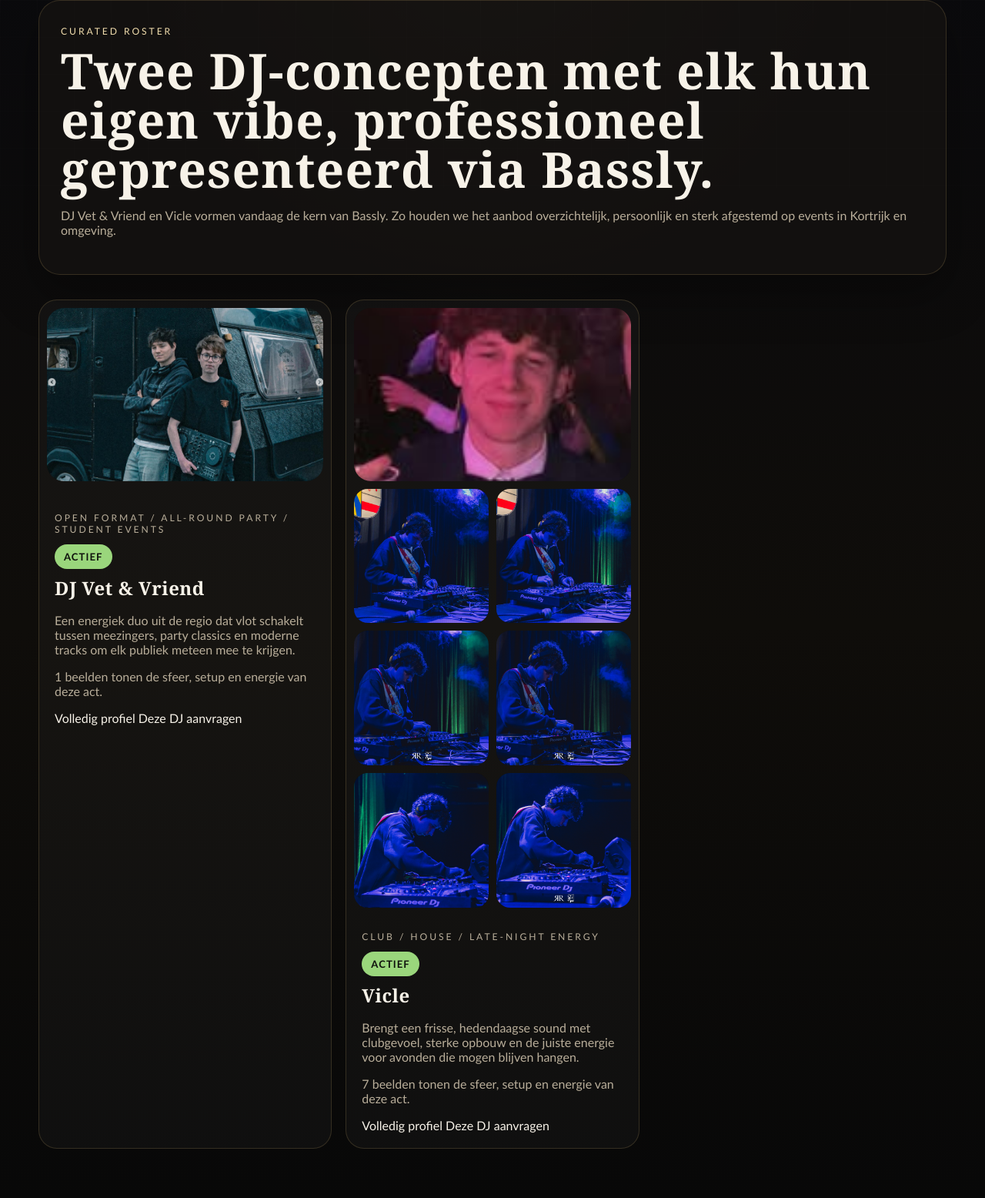
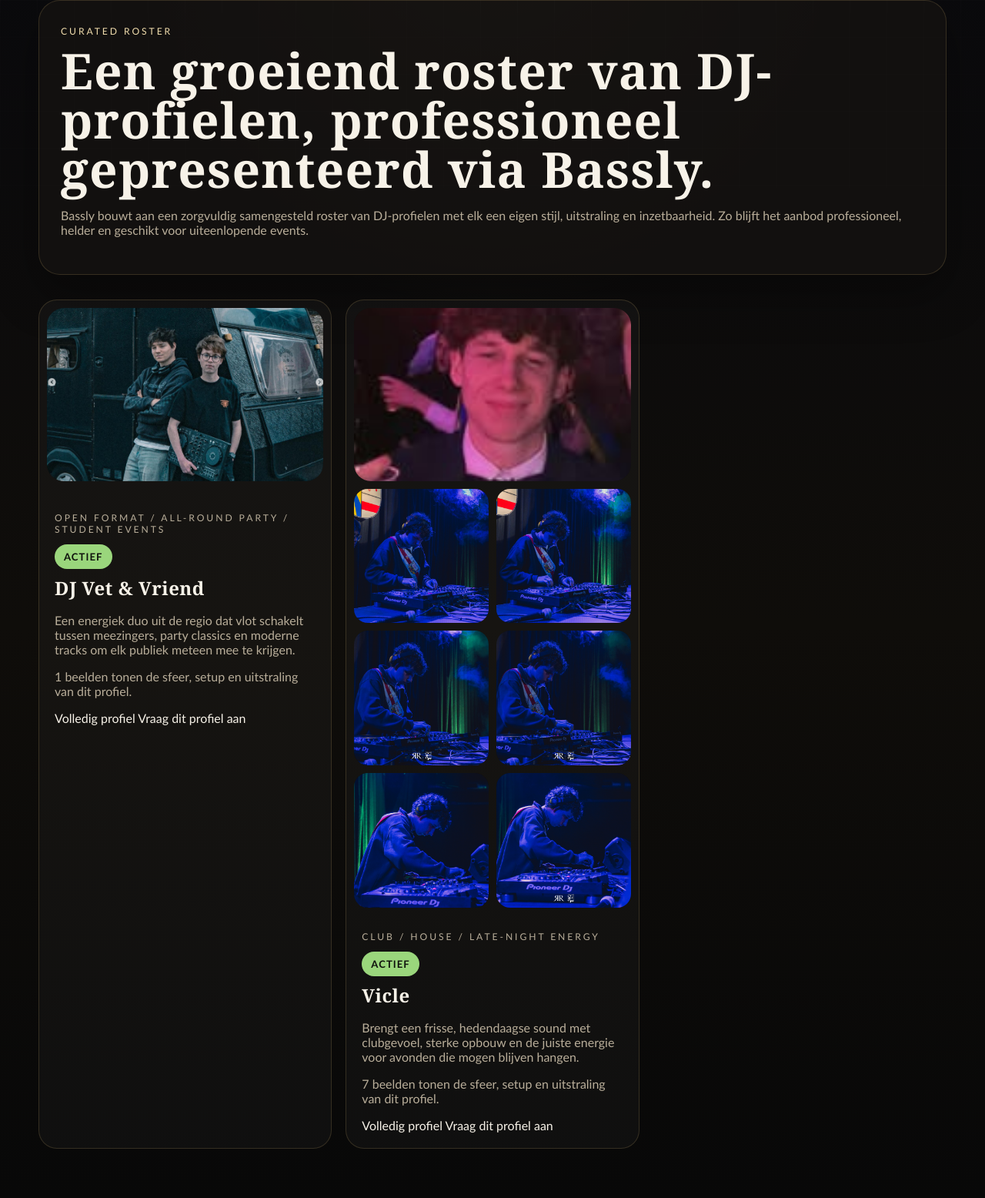
Before and after one commit to timdeputter3/djwebsite, a Flask app: page /djs in a window 1280 px wide. Shown: the part 96-1652 px from the top of the page at 77% size. Run offline with Flask 3, Linux system fonts and the light colour scheme.

```diff
--- a/templates/djs.html
+++ b/templates/djs.html
@@ -4,10 +4,10 @@
 <main class="page-stack">
     <section class="page-hero compact-hero">
         <p class="eyebrow">Curated roster</p>
-        <h1>Twee DJ-concepten met elk hun eigen vibe, professioneel gepresenteerd via Bassly.</h1>
+        <h1>Een groeiend roster van DJ-profielen, professioneel gepresenteerd via Bassly.</h1>
         <p class="lead">
-            DJ Vet &amp; Vriend en Vicle vormen vandaag de kern van Bassly. Zo houden we het aanbod overzichtelijk,
-            persoonlijk en sterk afgestemd op events in Kortrijk en omgeving.
+            Bassly bouwt aan een zorgvuldig samengesteld roster van DJ-profielen met elk een eigen stijl,
+            uitstraling en inzetbaarheid. Zo blijft het aanbod professioneel, helder en geschikt voor uiteenlopende events.
         </p>
     </section>
 
@@ -27,9 +27,9 @@
                     <img src="{{ url_for('static', filename=image) }}" alt="{{ dj.name }}">
                     {% endfor %}
                 </div>
-            </div>
-            <div class="dj-card-copy">
-                <p class="tag">{{ dj.genre }}</p>
+                </div>
+                <div class="dj-card-copy">
+                    <p class="tag">{{ dj.genre }}</p>
                 <div class="dj-status-row">
                     <span class="dj-status-badge {% if dj.active %}is-active{% else %}is-inactive{% endif %}">
                         {% if dj.active %}Actief{% else %}Inactief{% endif %}
@@ -37,13 +37,13 @@
                 </div>
                 <h2>{{ dj.name }}</h2>
                 <p>{{ dj.bio }}</p>
-                <p>{{ dj.gallery|length }} beelden tonen de sfeer, setup en energie van deze act.</p>
+                <p>{{ dj.gallery|length }} beelden tonen de sfeer, setup en uitstraling van dit profiel.</p>
                 <a class="text-link" href="{{ url_for('dj_detail', slug=dj.slug) }}">Volledig profiel</a>
                 {% if dj.source == 'application' %}
                 <small>Beschikbaarheid: {{ dj.availability|length }} geselecteerde dagen</small>
                 {% endif %}
                 {% if dj.active %}
-                <a class="text-link" href="{{ url_for('book') }}">Deze DJ aanvragen</a>
+                <a class="text-link" href="{{ url_for('book') }}">Vraag dit profiel aan</a>
                 {% else %}
                 <span class="text-link is-disabled">Momenteel niet boekbaar</span>
                 {% endif %}
```
